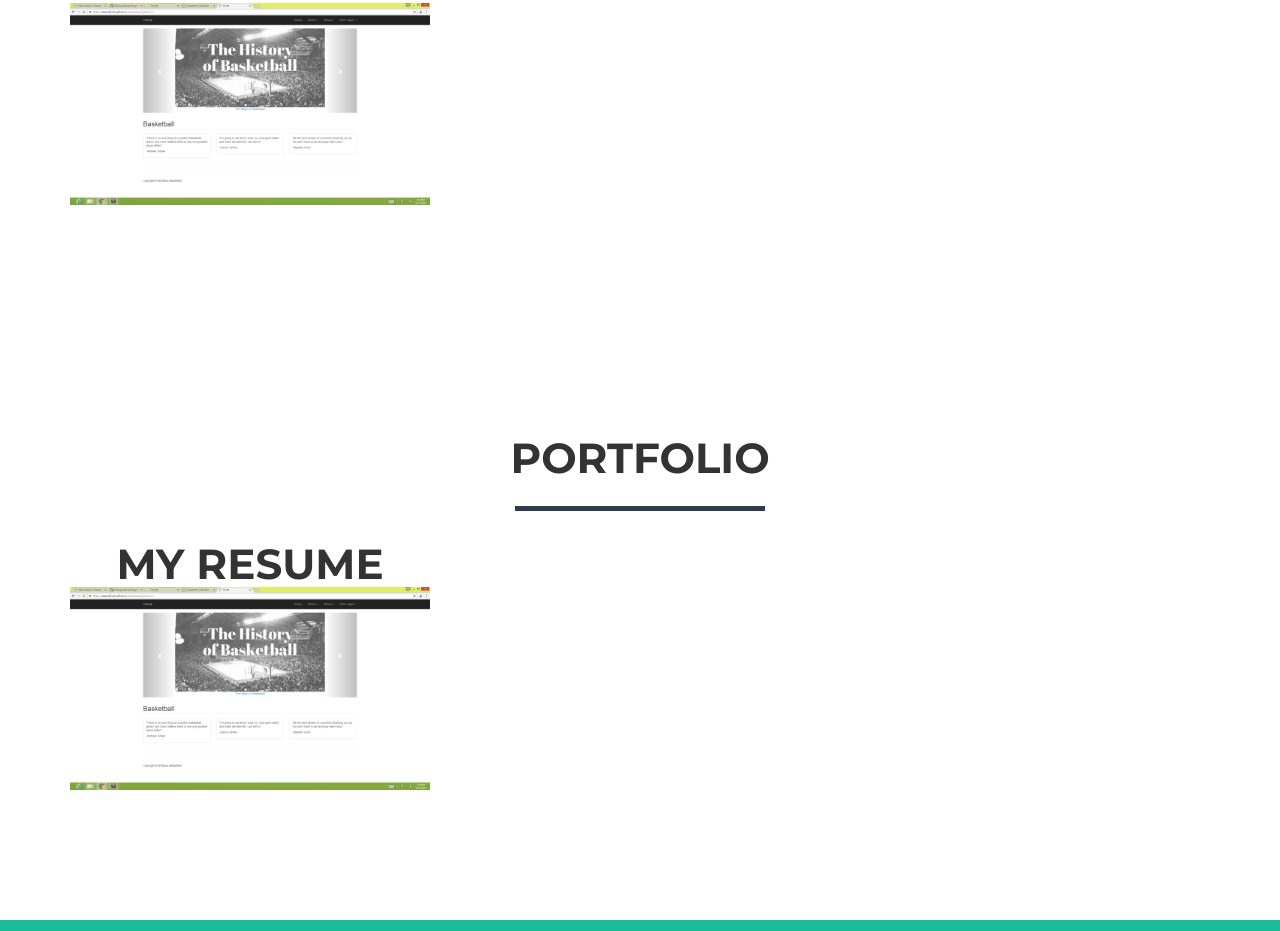
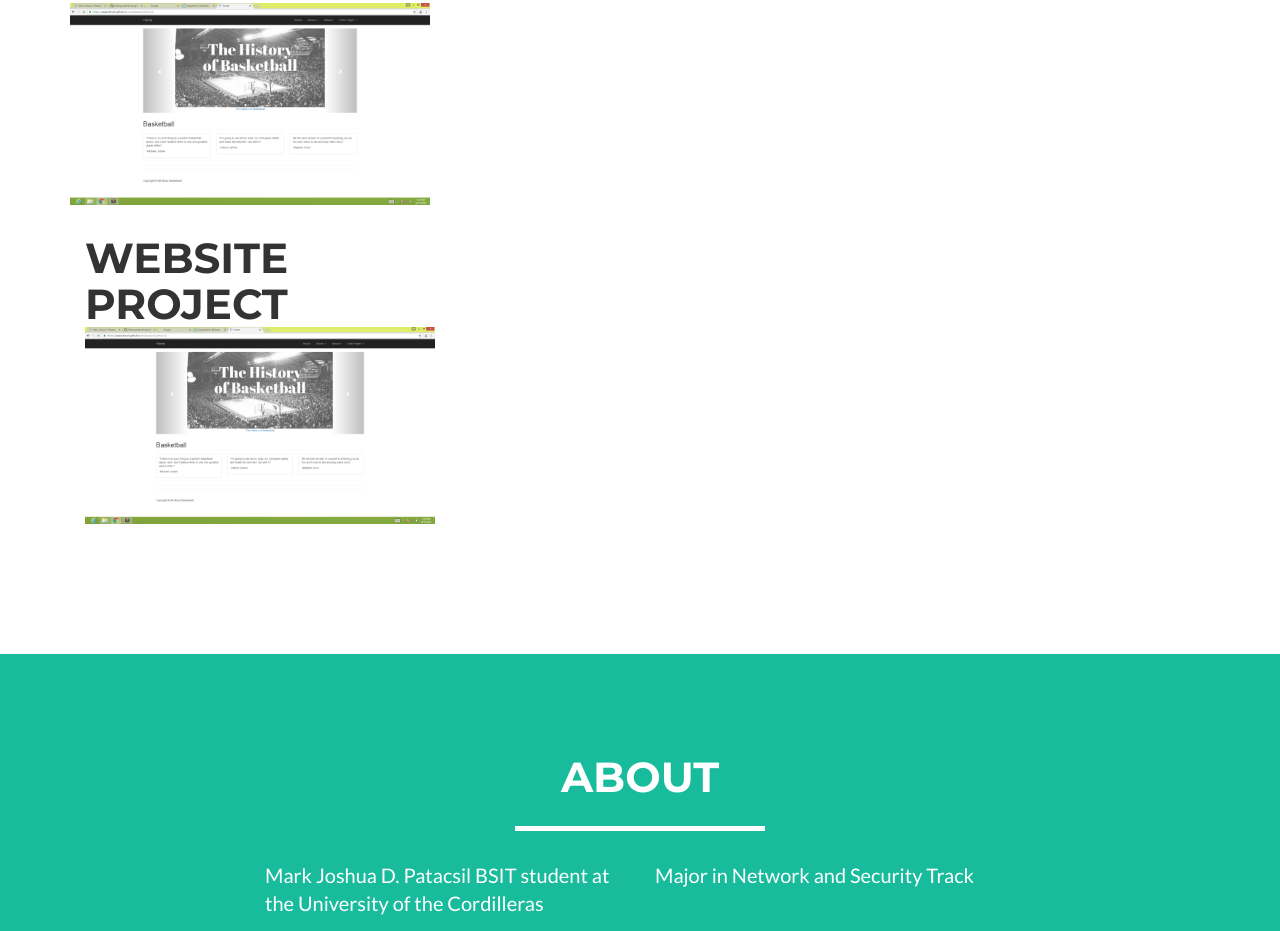
Before and after one commit to patacsilmark/patacsilmark.github.io, a website: page index.html in a window 1280 px wide. Shown: the part 1142-2073 px from the top of the page. Drawn offline with nearby package versions, Linux system fonts and the light colour scheme.

Commit message:
Update index.html

```diff
--- a/index.html
+++ b/index.html
@@ -107,20 +107,8 @@
                 </div>
 
             </div>
-        </div>
-    </section>
-
-    <section id="portfolio">
-        <div class="container">
-            <div class="row">
-                <div class="col-lg-12 text-center">
-                    <h2>Portfolio</h2>
-                    <hr class="star-primary">
-                </div>
-            </div>
-            <div class="row">
-                <div class="col-sm-4 portfolio-item" align = "center">
-                    <h2>My Resume</h2>
+            <div class="col-sm-4 portfolio-item">
+                    <h2>Website Project</h2>
                     <a href="https://patacsilmark.github.io/markpatacsil.github.io/" class="portfolio-link" data-toggle="modal">
                         <div class="caption">
                             <div class="caption-content">
@@ -132,8 +120,8 @@
                 </div>
 
             </div>
-        </div>
     </section>
+
 
     <!-- About Section -->
     <section class="success" id="about">
```
